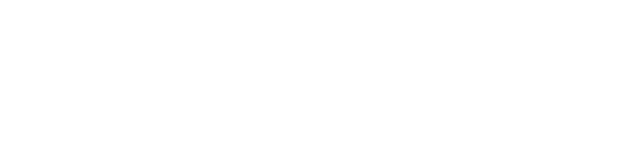
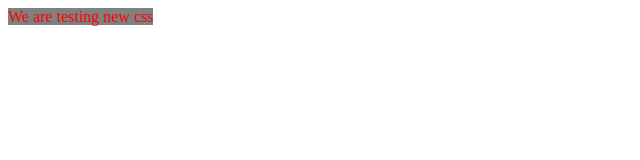
Before and after one commit to vyablonskyi/DevOps_online_Lviv_2020Q42021Q1, a plain HTML site: page m1/task1.1/index.html in a window 1280 px wide. Shown: the whole page, without its empty margins (0-640 px from the left). Drawn offline with Linux system fonts and the light colour scheme.

Commit message:
File "index.html" has been changed, css used.

```diff
--- a/m1/task1.1/css/style.css
+++ b/m1/task1.1/css/style.css
@@ -1,5 +1,5 @@
 s1 {
 color: red;
 background-color: gray;
-text-align: center;
+text-align: right;
 }
--- a/m1/task1.1/index.html
+++ b/m1/task1.1/index.html
@@ -0,0 +1,9 @@
+<!DOCTYPE html>
+<html>
+<head>
+<link rel="stylesheet" href="css/style.css">
+</head>
+<body>
+<s1>We are testing new css</s1>
+</body>
+</html>
```
